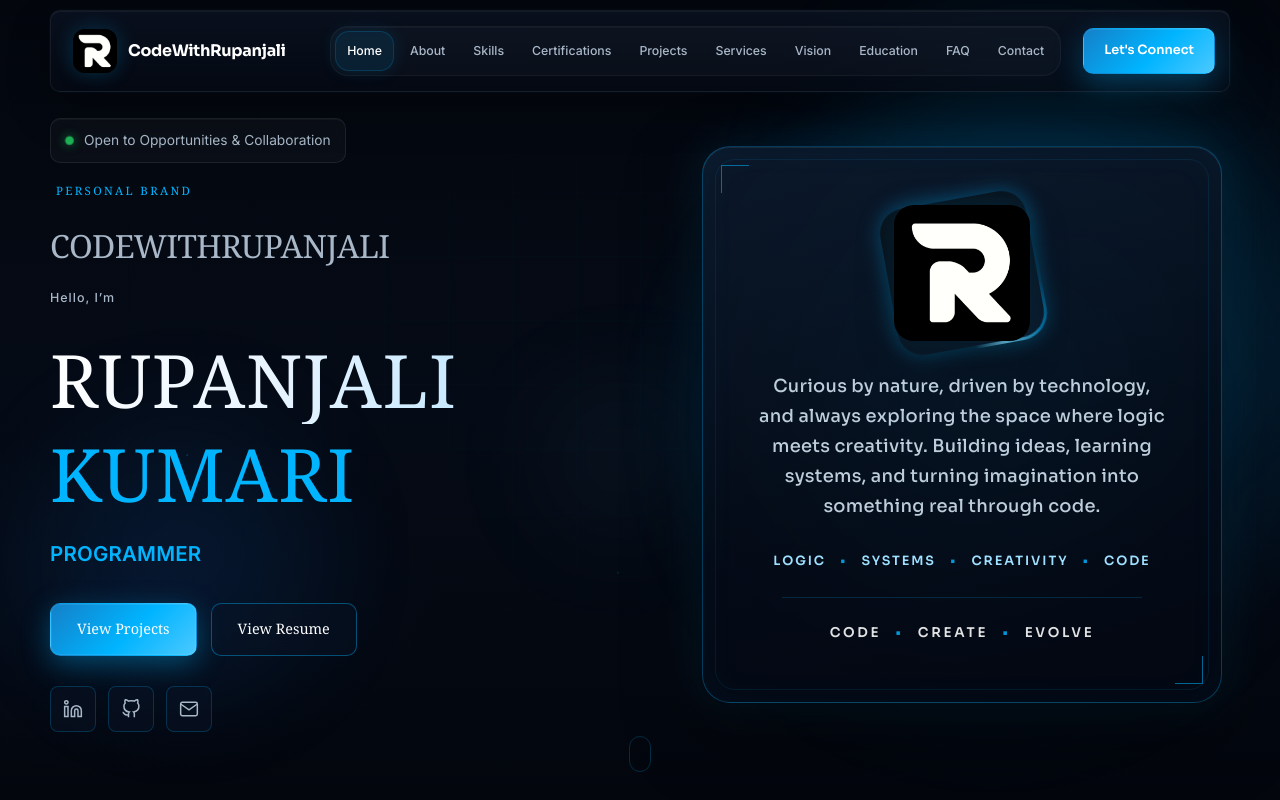
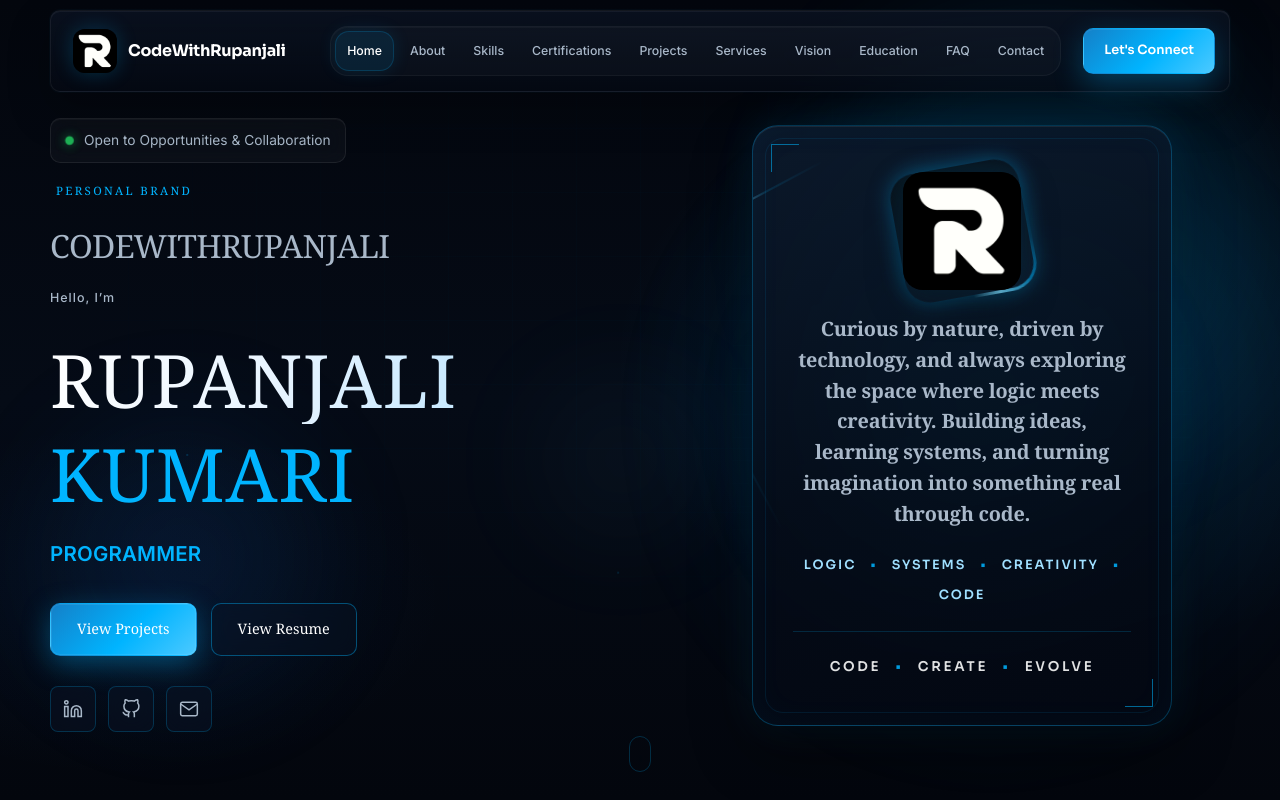
Before and after one commit to CodeWithRupanjali/CodeWithRupanjali.github.io, a website: page index.html in a window 1280 px wide. Shown: the top 800 px of the page. Drawn offline with Linux system fonts and the light colour scheme; animation ran at ten frames a second; a web font is replaced by a local one.

Commit message:
Tune identity card: Alkalami bio, smaller panel, edge sweep.
Co-authored-by: Cursor <cursoragent@cursor.com>

```diff
--- a/index.html
+++ b/index.html
@@ -15,7 +15,7 @@
   <link rel="preconnect" href="https://fonts.googleapis.com" />
   <link rel="preconnect" href="https://fonts.gstatic.com" crossorigin />
   <link href="https://fonts.googleapis.com/css2?family=Alkalami&family=Inter:wght@400;500;600&family=Sora:wght@500;600;700;800&display=swap" rel="stylesheet" />
-  <link rel="stylesheet" href="style.css?v=identity3" />
+  <link rel="stylesheet" href="style.css?v=identity4" />
   <noscript>
     <style>
       .reveal { opacity: 1 !important; transform: none !important; filter: none !important; }
@@ -109,6 +109,7 @@
             <div class="identity-glow" aria-hidden="true"></div>
             <div class="identity-aura" aria-hidden="true"></div>
             <div class="identity-panel">
+              <span class="identity-edge" aria-hidden="true"></span>
               <span class="identity-frame identity-frame--tl" aria-hidden="true"></span>
               <span class="identity-frame identity-frame--br" aria-hidden="true"></span>
               <div class="identity-logo-wrap">
--- a/style.css
+++ b/style.css
@@ -818,7 +818,7 @@ body::before {
 
 .hero-identity {
   position: relative;
-  width: min(100%, 540px);
+  width: min(100%, 460px);
   display: grid;
   place-items: center;
   isolation: isolate;
@@ -867,34 +867,65 @@ body::before {
 .identity-panel {
   position: relative;
   z-index: 2;
-  width: min(100%, 520px);
-  min-height: min(62vh, 580px);
-  padding: clamp(42px, 4.5vw, 58px) clamp(36px, 4vw, 52px);
+  width: min(100%, 420px);
+  min-height: min(52vh, 500px);
+  padding: clamp(34px, 3.8vw, 46px) clamp(28px, 3.4vw, 40px);
   display: flex;
   flex-direction: column;
   align-items: center;
   justify-content: center;
   text-align: center;
-  border-radius: 28px;
+  border-radius: 26px;
   background:
     linear-gradient(165deg, rgba(12, 26, 44, 0.92) 0%, rgba(5, 12, 24, 0.9) 55%, rgba(3, 8, 18, 0.94) 100%);
-  border: 1px solid rgba(0, 180, 255, 0.3);
+  border: 1px solid rgba(0, 180, 255, 0.28);
   box-shadow:
-    0 28px 70px rgba(0, 0, 0, 0.5),
-    0 0 50px rgba(0, 180, 255, 0.14),
+    0 24px 60px rgba(0, 0, 0, 0.48),
+    0 0 42px rgba(0, 180, 255, 0.12),
     inset 0 1px 0 rgba(255, 255, 255, 0.08),
-    inset 0 0 40px rgba(0, 180, 255, 0.04);
+    inset 0 0 36px rgba(0, 180, 255, 0.04);
   backdrop-filter: blur(16px);
   -webkit-backdrop-filter: blur(16px);
   animation: identityEnter 0.9s var(--ease) both;
   overflow: hidden;
 }
 
+/* Edge Sweep — thin cyan light travels the four sides, then loops */
+.identity-edge {
+  position: absolute;
+  inset: 0;
+  border-radius: inherit;
+  padding: 1.5px;
+  pointer-events: none;
+  z-index: 5;
+  background: conic-gradient(
+    from 0deg,
+    transparent 0deg,
+    transparent 268deg,
+    rgba(0, 180, 255, 0.12) 292deg,
+    rgba(76, 201, 255, 0.75) 318deg,
+    #b8efff 336deg,
+    rgba(0, 180, 255, 0.2) 348deg,
+    transparent 360deg
+  );
+  -webkit-mask:
+    linear-gradient(#fff 0 0) content-box,
+    linear-gradient(#fff 0 0);
+  mask:
+    linear-gradient(#fff 0 0) content-box,
+    linear-gradient(#fff 0 0);
+  -webkit-mask-composite: xor;
+  mask-composite: exclude;
+  animation:
+    identityEdgeSweep 3.6s linear infinite,
+    identityEdgePulse 1.8s ease-in-out infinite;
+}
+
 .identity-panel::before {
   content: "";
   position: absolute;
   inset: 12px;
-  border-radius: 20px;
+  border-radius: 18px;
   border: 1px solid rgba(0, 180, 255, 0.1);
   pointer-events: none;
 }
@@ -924,9 +955,9 @@ body::before {
 .identity-logo-wrap {
   position: relative;
   z-index: 1;
-  width: clamp(104px, 12vw, 136px);
-  height: clamp(104px, 12vw, 136px);
-  margin-bottom: 30px;
+  width: clamp(92px, 10.5vw, 118px);
+  height: clamp(92px, 10.5vw, 118px);
+  margin-bottom: 24px;
   display: grid;
   place-items: center;
 }
@@ -976,14 +1007,14 @@ body::before {
   position: relative;
   z-index: 1;
   width: 100%;
-  max-width: 48ch;
-  margin: 0 auto 30px;
-  font-family: var(--font-head);
-  font-size: clamp(1.05rem, 1.4vw, 1.22rem);
-  font-weight: 400;
-  line-height: 1.68;
-  letter-spacing: 0.015em;
-  color: rgba(210, 226, 240, 0.9);
+  max-width: 36ch;
+  margin: 0 auto 26px;
+  font-family: var(--font-hero);
+  font-size: clamp(1.05rem, 1.55vw, 1.35rem);
+  font-weight: 600;
+  line-height: 1.55;
+  letter-spacing: -0.01em;
+  color: var(--text-muted);
 }
 
 .identity-pillars {
@@ -1044,6 +1075,23 @@ body::before {
 @keyframes identitySignalOrbit {
   to {
     transform: rotate(360deg);
+  }
+}
+
+@keyframes identityEdgeSweep {
+  to {
+    transform: rotate(360deg);
+  }
+}
+
+@keyframes identityEdgePulse {
+  0%, 100% {
+    opacity: 0.5;
+    filter: drop-shadow(0 0 3px rgba(0, 180, 255, 0.25));
+  }
+  50% {
+    opacity: 1;
+    filter: drop-shadow(0 0 8px rgba(76, 201, 255, 0.55));
   }
 }
 
@@ -2434,10 +2482,11 @@ blockquote {
   }
 
   .identity-bio {
-    font-size: 0.95rem;
-    line-height: 1.7;
-    max-width: 34ch;
+    font-size: 0.98rem;
+    line-height: 1.5;
+    max-width: 32ch;
     margin-bottom: 18px;
+    letter-spacing: -0.01em;
   }
 
   .identity-pillars {
@@ -2823,8 +2872,8 @@ blockquote {
   }
 
   .identity-bio {
-    font-size: 0.9rem;
-    line-height: 1.65;
+    font-size: 0.92rem;
+    line-height: 1.5;
     margin-bottom: 16px;
   }
 
@@ -2881,9 +2930,9 @@ blockquote {
   }
 
   .identity-bio {
-    font-size: 0.86rem;
-    line-height: 1.62;
-    max-width: 30ch;
+    font-size: 0.88rem;
+    line-height: 1.48;
+    max-width: 28ch;
   }
 
   .identity-pillars {
@@ -2945,6 +2994,7 @@ blockquote {
   .identity-glow,
   .identity-panel,
   .identity-orbit,
+  .identity-edge,
   .typed-cursor,
   .timeline-dot {
     animation: none !important;
```
